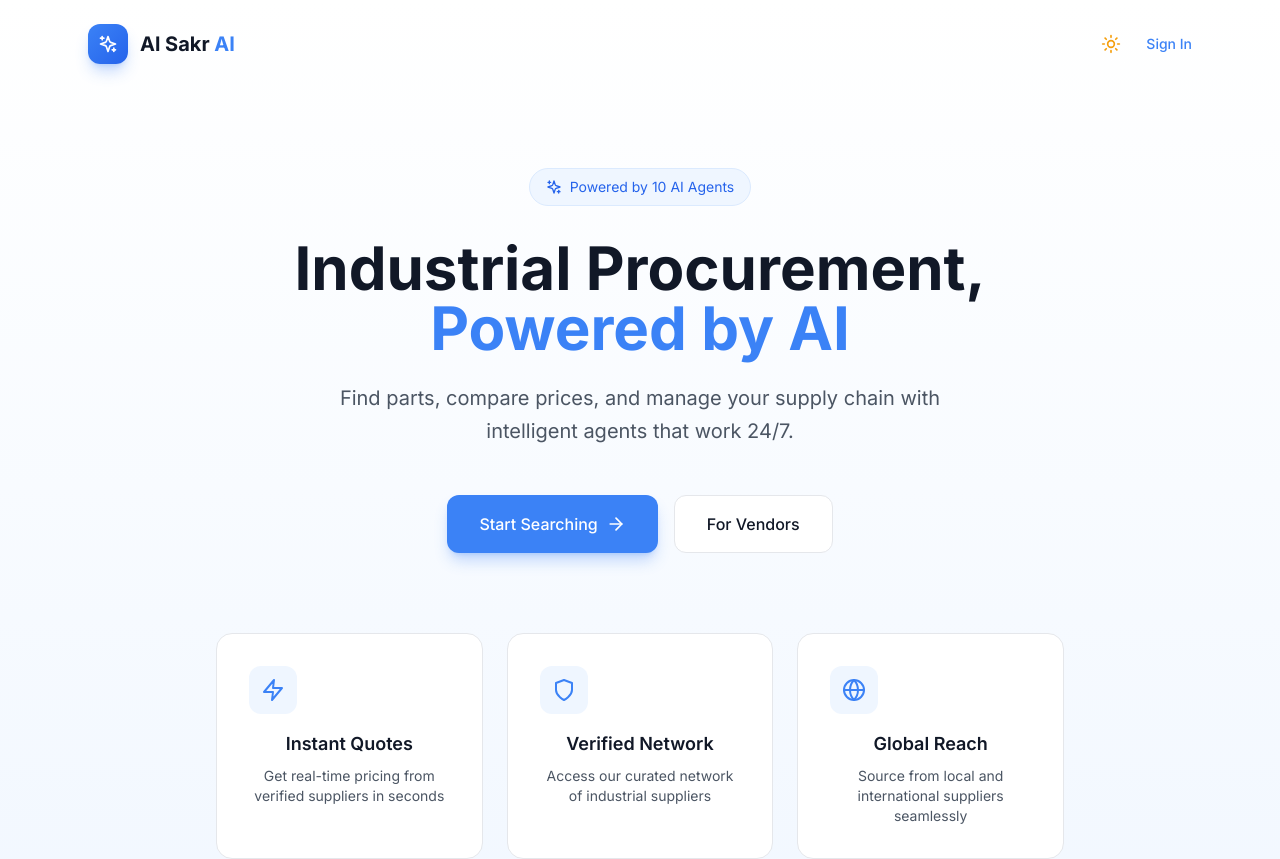
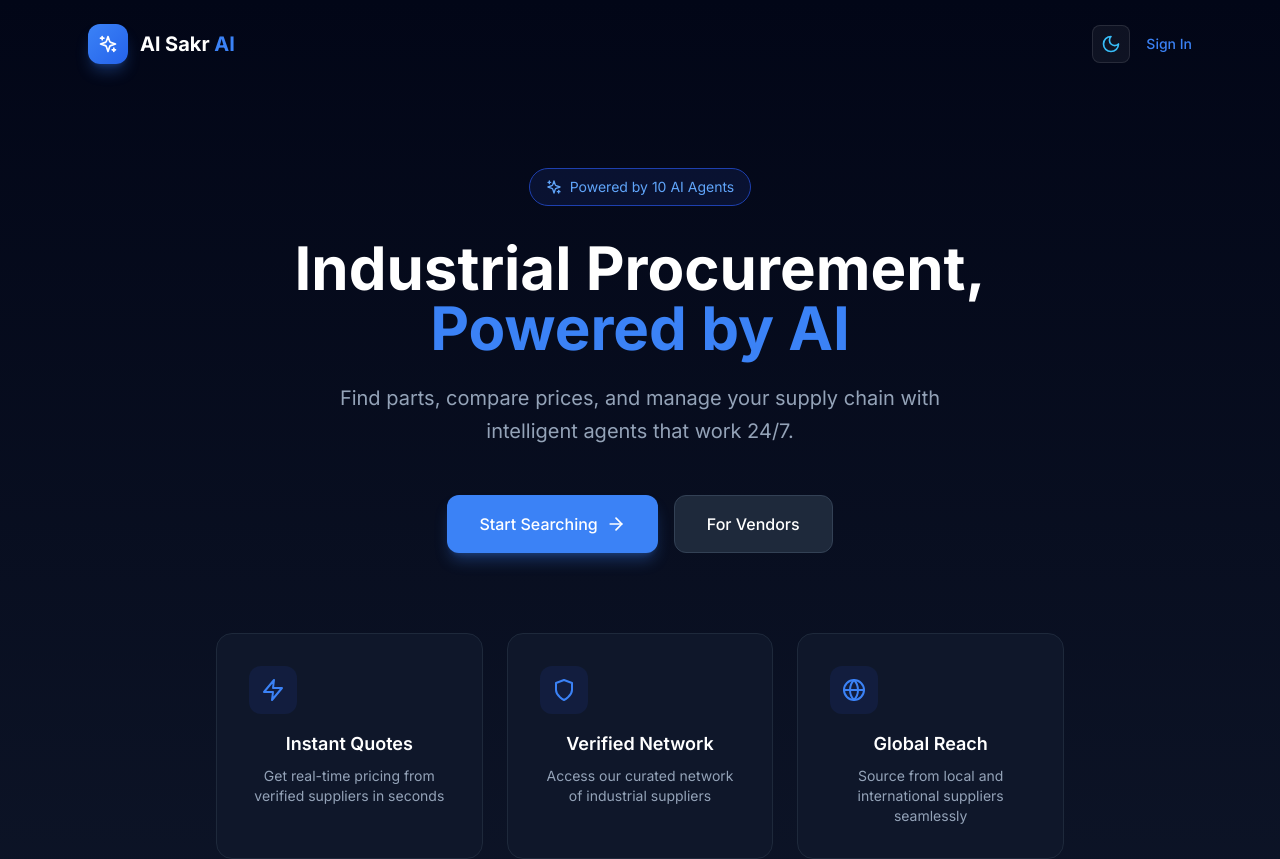
Before and after one commit to alsakronline-cyber/alsakr-online, a Next.js app in the folder alsakr_v2/v2_project/frontend/: page / in a window 1280 px wide. Shown: the top 859 px of the page. Built offline with nearby package versions, Linux system fonts and the light colour scheme.

Commit message:
fix: theme toggle functionality with tailwind darkMode: class

```diff
--- a/alsakr_v2/v2_project/frontend/app/globals.css
+++ b/alsakr_v2/v2_project/frontend/app/globals.css
@@ -1,10 +1,14 @@
-@import url('https://fonts.googleapis.com/css2?family=Inter:wght@400;500;600;700&display=swap');
-
 @tailwind base;
 @tailwind components;
 @tailwind utilities;
 
 :root {
+    --foreground-rgb: 15, 23, 42;
+    --background-start-rgb: 255, 255, 255;
+    --background-end-rgb: 241, 245, 249;
+}
+
+.dark {
     --foreground-rgb: 255, 255, 255;
     --background-start-rgb: 15, 23, 42;
     --background-end-rgb: 2, 6, 23;
@@ -16,6 +20,7 @@ body {
             transparent,
             rgb(var(--background-end-rgb))) rgb(var(--background-start-rgb));
     font-family: 'Inter', -apple-system, BlinkMacSystemFont, sans-serif;
+    min-height: 100vh;
 }
 
 @layer utilities {
--- a/alsakr_v2/v2_project/frontend/app/layout.tsx
+++ b/alsakr_v2/v2_project/frontend/app/layout.tsx
@@ -17,8 +17,8 @@ export default function RootLayout({
     children: React.ReactNode;
 }) {
     return (
-        <html lang="en">
-            <body className={`${inter.className} bg-slate-50 text-slate-900 dark:bg-slate-950 dark:text-slate-200 antialiased`}>
+        <html lang="en" suppressHydrationWarning>
+            <body className={`${inter.className} bg-white text-slate-900 dark:bg-slate-950 dark:text-slate-100 antialiased`}>
                 <ThemeProvider attribute="class" defaultTheme="dark" enableSystem={false}>
                     <AuthProvider>
                         {children}
--- a/alsakr_v2/v2_project/frontend/tailwind.config.js
+++ b/alsakr_v2/v2_project/frontend/tailwind.config.js
@@ -1,5 +1,6 @@
 /** @type {import('tailwindcss').Config} */
 module.exports = {
+    darkMode: 'class',
     content: [
         './pages/**/*.{js,ts,jsx,tsx,mdx}',
         './components/**/*.{js,ts,jsx,tsx,mdx}',
```
